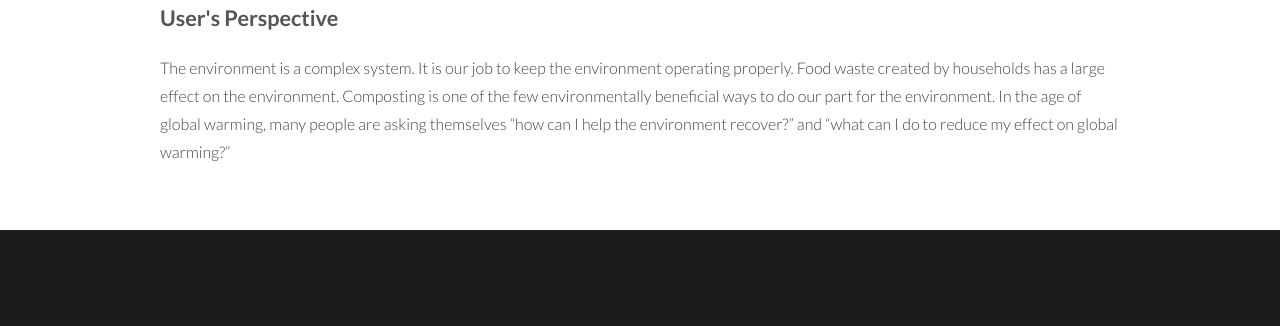
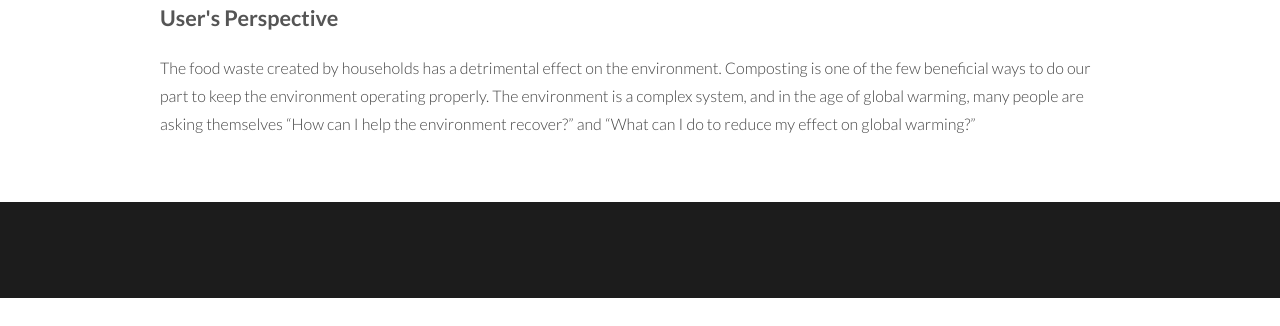
Before and after one commit to Aura64dev/SmartComposterWebsite, a plain HTML site: page compost_2.html in a window 1280 px wide. Shown: the part 1623-1949 px from the top of the page. After the commit the page ends 1921 px from the top, so only its background shows below. Drawn offline with Linux system fonts and the light colour scheme.

Commit message:
Update compost_2.html

```diff
--- a/compost_2.html
+++ b/compost_2.html
@@ -55,7 +55,7 @@
 							<p><span class="image right"><img src="https://i.postimg.cc/xdpBzWv8/updated-description-footer.jpg" alt="" /></span>To be as effective as possible, compost must have few key components that are regulated. The moisture level of the soil has to be kept under control; spinning and mixing the compost pile helps with that. The PH level of the compost also needs to be regulated, this is accomplished by adding leaves to the pile periodically. The pile's temperature also must remain at a fairly high level. By automating these functions, it is possible to completely remove the human aspect of the composting process. This makes it easier for people with very little spare time to maintain a composting process. </p>
 							<img src="https://i.postimg.cc/bJw57Mz5/IMG-0784.jpg" alt="" />
 							<h3>User's Perspective</h3>
-							<p>The environment is a complex system. It is our job to keep the environment operating properly. Food waste created by households has a large effect on the environment. Composting is one of the few environmentally beneficial ways to do our part for the environment. In the age of global warming, many people are asking themselves “how can I help the environment recover?” and “what can I do to reduce my effect on global warming?”</p>
+							<p>The food waste created by households has a detrimental effect on the environment. Composting is one of the few beneficial ways to do our part to keep the environment operating properly. The environment is a complex system, and in the age of global warming, many people are asking themselves “How can I help the environment recover?” and “What can I do to reduce my effect on global warming?”</p>
 
 				</div>
 			</section>
```
